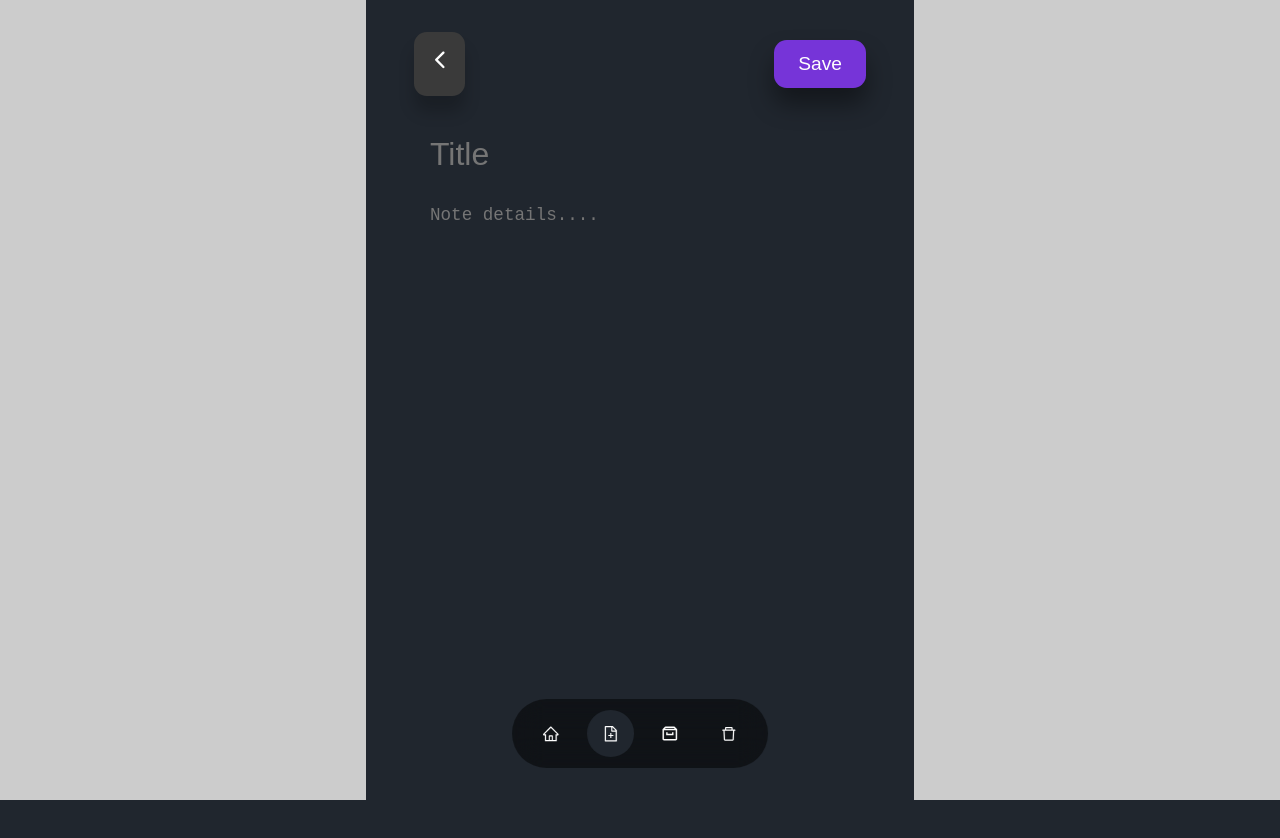
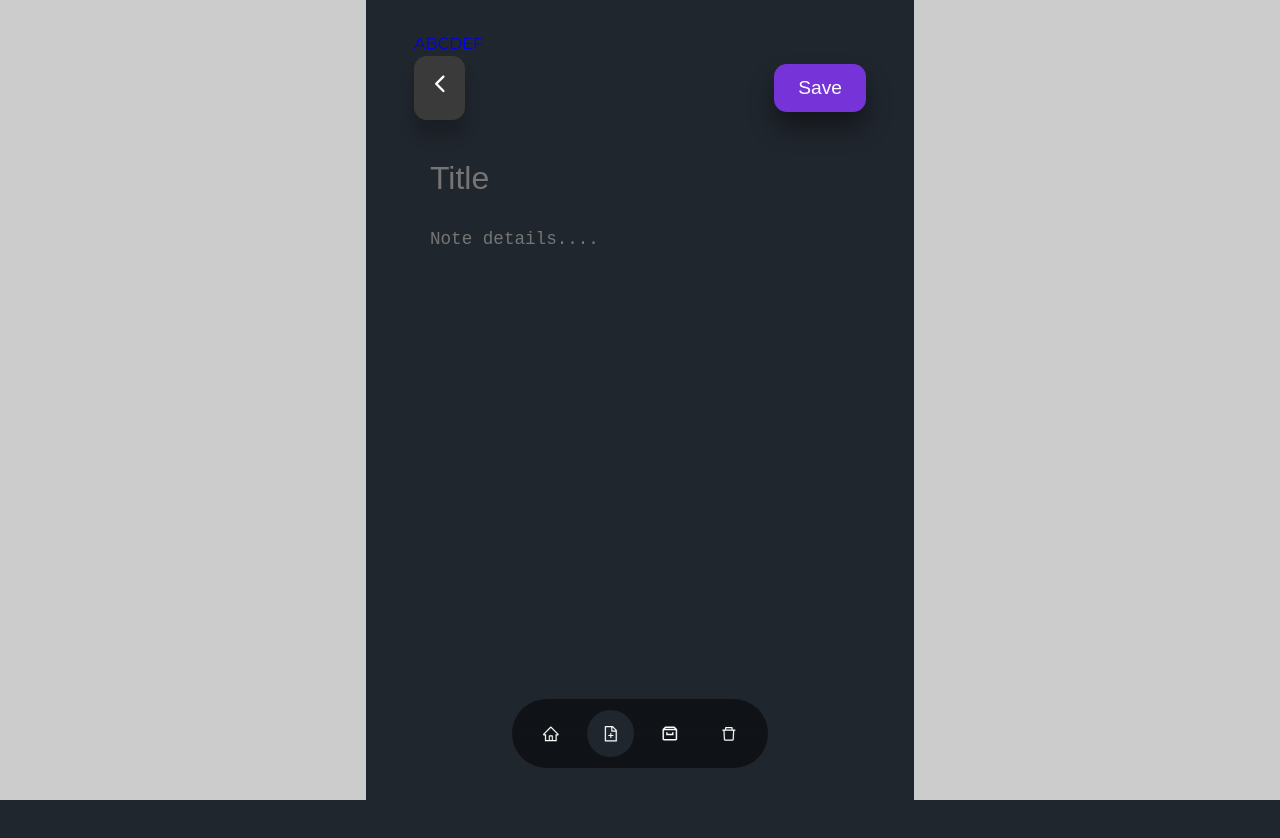
Before and after one commit to codethat19/React-Notes-fullStack, a React (Create React App) app in the folder client/: page /create-note in a window 1280 px wide. Shown: the top 838 px of the page. Built offline with nearby package versions, Linux system fonts and the light colour scheme; no server answers; the HTML template or start-up script is replaced by a standard one.

Commit message:
test frontend

```diff
--- a/client/src/App.jsx
+++ b/client/src/App.jsx
@@ -1,5 +1,5 @@
 import React, { useEffect } from 'react'
-import { BrowserRouter, Routes, Route } from 'react-router-dom';
+import { BrowserRouter, Routes, Route, Link } from 'react-router-dom';
 import Notes from './pages/Notes';
 import CreateNote from './pages/CreateNote';
 import EditNote from "./pages/EditNote";
@@ -55,13 +55,19 @@ const App = () => {
         </header>
         <p className='empty__notes'>No {activeNav.substring(0, activeNav.indexOf(' '))} notes found</p>
         <Nav />
+
       </main>
     );
   }
   return (
     <main id="app">
       <BrowserRouter>
+      <Link to='/create-note' >
+        ABCDEF
+          </Link>
+      {/* <Nav /> */}
         <Routes>
+
             <Route path="/"  element={<><Nav /><Notes notes={notes} setNotes={setNotes}/></>}/>
             <Route path="/create-note"  element={<><Nav /><CreateNote viewNotes={viewNotes} setNotes={setNotes}/></>}/>
             <Route path="/edit-note/:id"  element={<><Nav /><EditNote notes={notes} viewNotes={viewNotes} setNotes={setNotes}/></>}/>
--- a/client/src/components/nav/Nav.jsx
+++ b/client/src/components/nav/Nav.jsx
@@ -3,7 +3,7 @@ import "./nav.css";
 import {AiOutlineFileAdd, AiOutlineDelete, AiOutlineHome} from "react-icons/ai"
 import { useState } from 'react';
 import { BiArchive} from 'react-icons/bi';
-import { Link } from 'react-router-dom';
+import { BrowserRouter as Router, Link } from 'react-router-dom';
 
 const Nav = () => {
 //   const [activeNav, setActiveNav] = useState("/");
@@ -19,14 +19,16 @@ const Nav = () => {
    }
 
   return (
-    <nav>
-      <a href="/" className={activeNav === "/" ? "active" : ""} ><AiOutlineHome /></a>
-      <Link to={'/create-note'} className={activeNav === "create-note" ? "active" : ""}>
-        <AiOutlineFileAdd />
-      </Link>
-      {/* <a href="/create-note" className={activeNav === "create-note" ? "active" : ""}><AiOutlineFileAdd /></a> */}
+     <nav>
+
+       <a href="/" className={activeNav === "/" ? "active" : ""} ><AiOutlineHome /></a>
+      {/* // <Link to='/create-note' className={activeNav === "create-note" ? "active" : ""}>
+      //   <AiOutlineFileAdd />
+      // </Link> */}
+      <a href="/create-note" className={activeNav === "create-note" ? "active" : ""}><AiOutlineFileAdd /></a>
       <a href="/archived" className={activeNav === "archived" ? "active" : ""}><BiArchive /></a>
       <a href="/deletedNotes" className={activeNav === "deleted" ? "active" : ""}><AiOutlineDelete /></a>
+
     </nav>
   )
 }
--- a/client/src/index.js
+++ b/client/src/index.js
@@ -1,8 +1,10 @@
 import ReactDOM from "react-dom/client";
 import App from "./App";
 import "./index.css";
+import { BrowserRouter as Router, Routes, Route } from 'react-router-dom';
 
 const root = ReactDOM.createRoot(document.querySelector("#root"));
 root.render(
     <App />
+
 );
```
